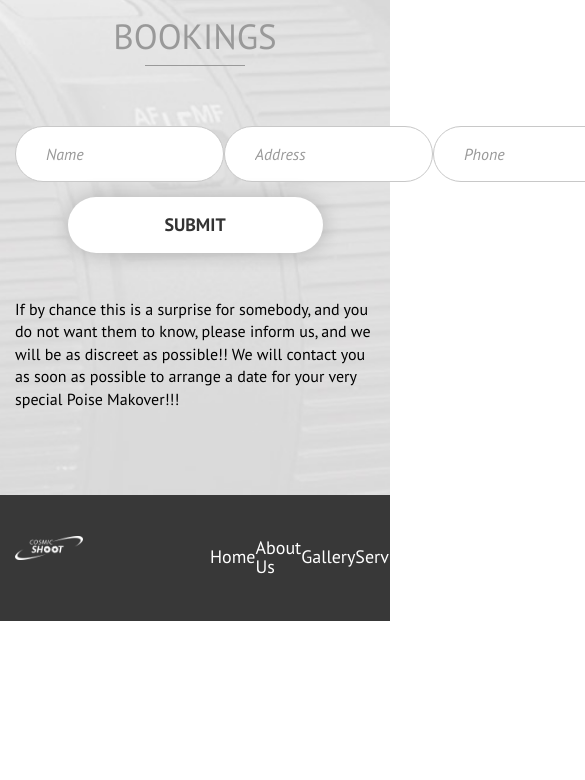
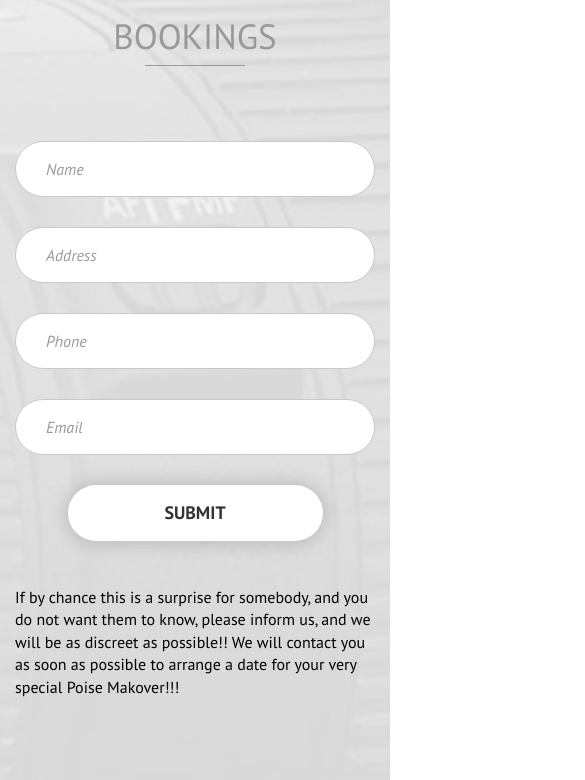
Before and after one commit to Alex-P83/CosmicShoot, a website: page app/index.html in a window 390 px wide. Shown: the part 4260-5040 px from the top of the page, 585 px wide, since content can reach past the window. Before the commit the page ends 4881 px from the top, so only its background shows below. Drawn offline with nearby package versions, Linux system fonts and the light colour scheme.

Commit message:
Change booking block

```diff
--- a/app/index.html
+++ b/app/index.html
@@ -207,12 +207,12 @@
       <footer class="footer footer--style">
             <div class="container">
                 <div class="row align-items-center">
-                    <div class="col-3">
+                    <div class="col-12 col-lg-4 col-xl-3">
                         <div class="logo">
                             <a href="#"><img src="images/footer_logo.png" alt="logo"></a>
                         </div>
                     </div>
-                    <div class="col-6 offset-3">
+                    <div class="col-12 col-lg-8 col-xl-6 offset-xl-3">
                         <div class="menu">
                             <ul class="menu__list">
                                 <li><a href="#" class="menu__link">Home</a></li>
--- a/app/sass/style.scss
+++ b/app/sass/style.scss
@@ -264,7 +264,15 @@ p{
 
 // Large devices (desktops, less than 1200px)
 @media (max-width: 1199.98px) {
-
+    .forma{
+        &__wrapper{
+            flex-wrap: wrap;
+            input{
+                width: 400px;
+                margin:15px 0;
+            }
+        }
+    }
 }
 
 // Medium devices (tablets, less than 992px)
@@ -295,11 +303,24 @@ p{
     .block-service{
         margin-bottom: 20px;
     }
+    .forma{
+        &__wrapper{
+            input{
+                width: 300px;
+            }
+        }
+    }
 }
 
 // Small devices (landscape phones, less than 768px)
 @media (max-width: 767.98px) {
-
+    .forma{
+        &__wrapper{
+            input{
+                width: 250px;
+            }
+        }
+    }
 }
 
 // Extra small devices (portrait phones, less than 576px)
@@ -307,6 +328,23 @@ p{
     .header{
         .menu{
             display: none;
+            &__list{
+                flex-direction: column;
+                li{
+                    margin:5px 0;
+                }
+            }
+        }
+    }
+    .forma{
+        &__wrapper{
+            input{
+                width: 100%;
+            }
+        }
+    }
+    .footer{
+        .menu{
             &__list{
                 flex-direction: column;
                 li{
```
Also changed, not shown: app/css/style.css.
